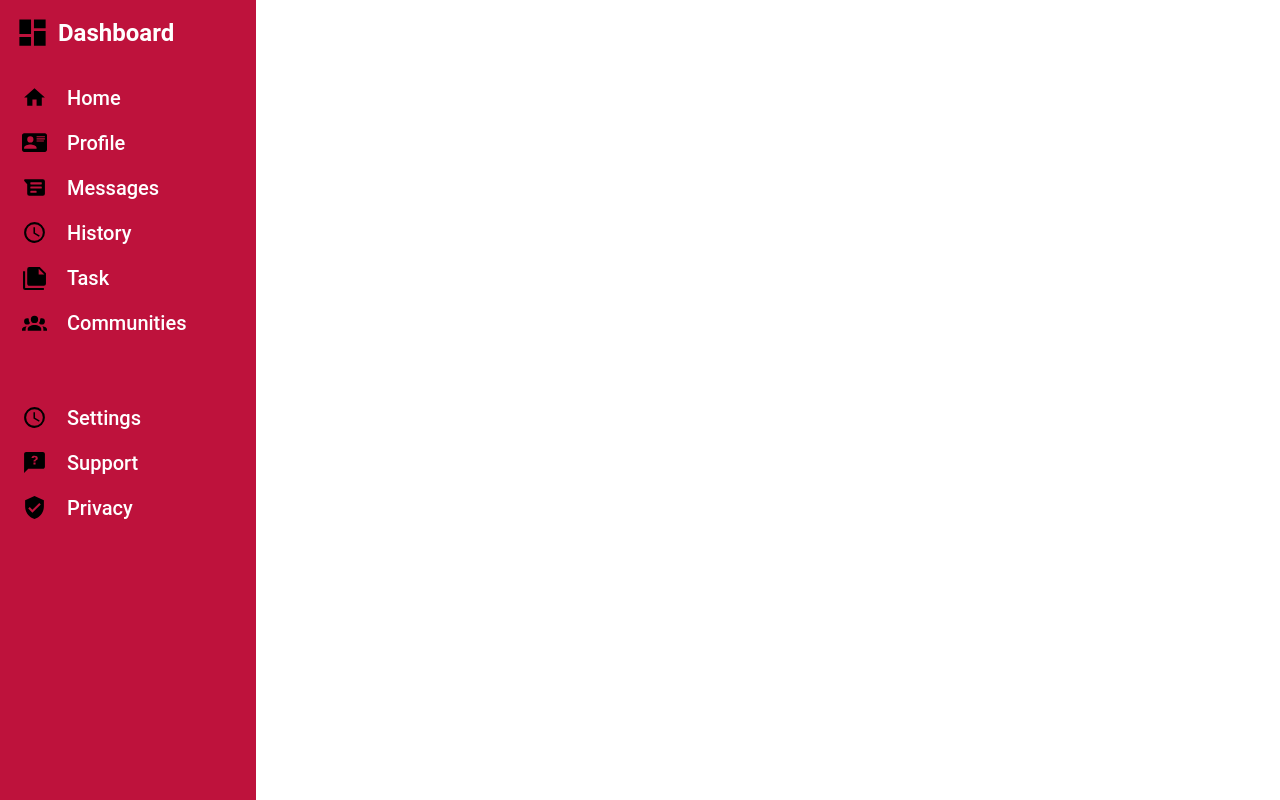
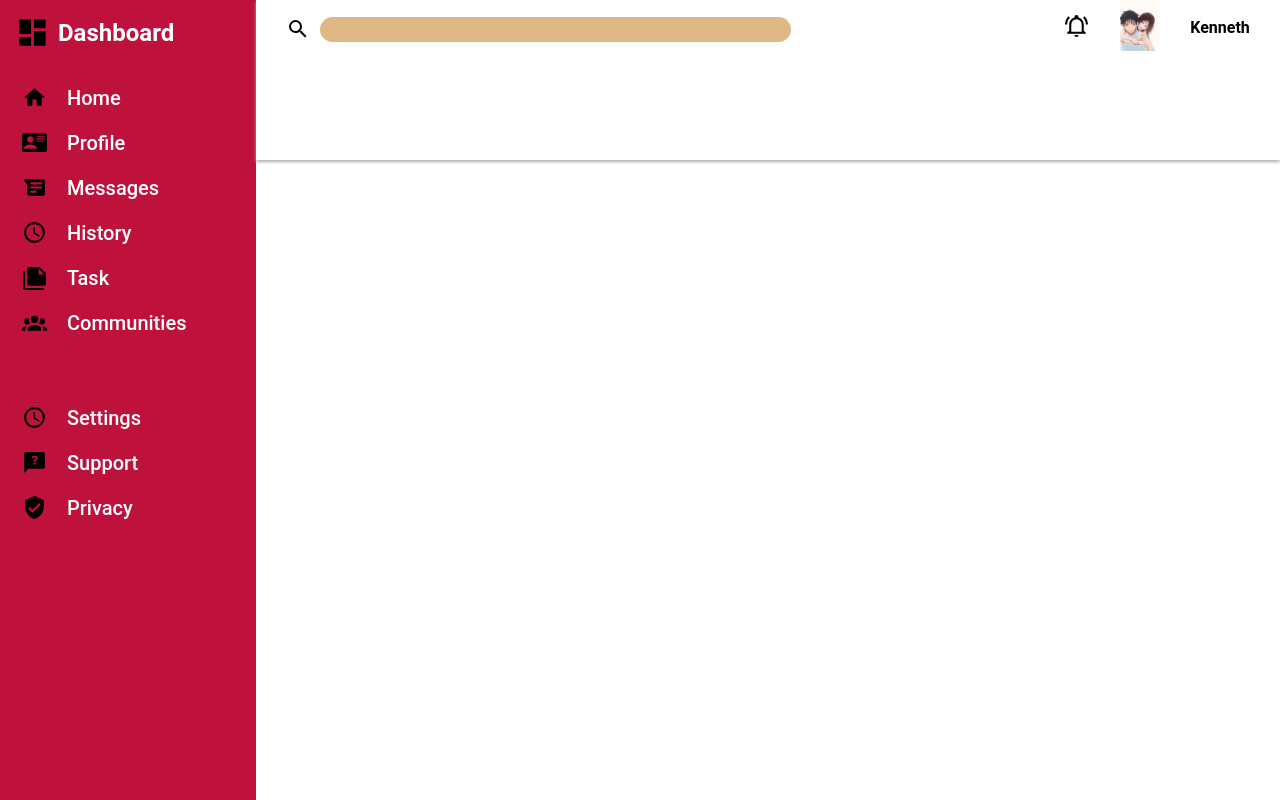
Before and after one commit to Bike2400/admin-dashboard, a plain HTML site: page index2.html in a window 1280 px wide. Drawn offline with Linux system fonts and the light colour scheme.

Commit message:
Finished designing the first part of the header

```diff
--- a/index2.html
+++ b/index2.html
@@ -63,6 +63,29 @@
 
         <!-- Contains the heading -->
         <div class="header">
+            <div class="top-header">
+                <div class="search-bar">
+                    <div class="search-image clickable">
+                        <input type="image" class="search-icon" form="my-form" src="Icons/magnify.svg">
+                    </div>
+                    <form action="#" method="get" id="myform">
+                        <input type="text" class="search-input" id="searchresult" name="searchresult">
+                    </form>
+                </div>
+                <div class="profile-bar">
+                    <div class="clickable">
+                        <img class="simple-icon" src="Icons/bell-ring-outline.svg" alt="Settings icon">
+                    </div>
+
+                    <div class="clickable">
+                        <img class="simpler-icon" src="Icons/Yuta.JPG" alt="Settings icon">
+                    </div>
+
+                    <div class="clickable">
+                        Kenneth
+                    </div>
+                </div>
+            </div>
 
         </div>
 
--- a/style.css
+++ b/style.css
@@ -78,7 +78,53 @@ ul li:hover{
     margin-right: 20px;
 }
 
+.simpler-icon{
+    width: 40px;
+    margin-right: 20px;
+}
+
 .settings-bar{
     padding-top: 15px;
     grid-row: 3/4;
 }
+
+.header{
+    background-color: white;
+    grid-column: 2/3;
+    grid-row: 1/2;
+    position: relative;
+    box-shadow: 0px 2px 3px rgb(175 175 175)
+}
+
+.top-header{
+    display: flex;
+    justify-content: space-between;
+}
+
+.search-bar{
+    display: flex;
+    padding: 17px 0px 0px 30px;
+}
+
+.search-input{
+    padding-left: 10px;
+    margin-left: 10px;
+    width: 45vw;
+    max-width: 471px;
+    height: 25px;
+    background-color:burlywood;
+    border: none;
+    border-radius: 15px;
+}
+
+.profile-bar{
+    display: flex;
+    justify-content: space-around;
+    align-items: center;
+    width: 20vw;
+    max-width: 196px;
+    min-width: 155px;
+    margin-right: 25px;
+    margin-left: 15px;
+    font-weight: bold;
+}
```
Also changed, not shown: Icons/Yuta.JPG (added), Icons/magnify.svg (added).
